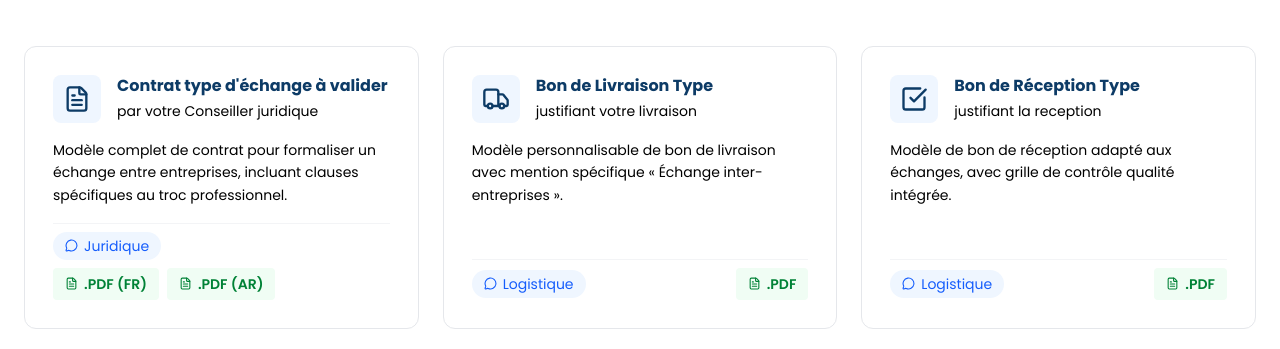
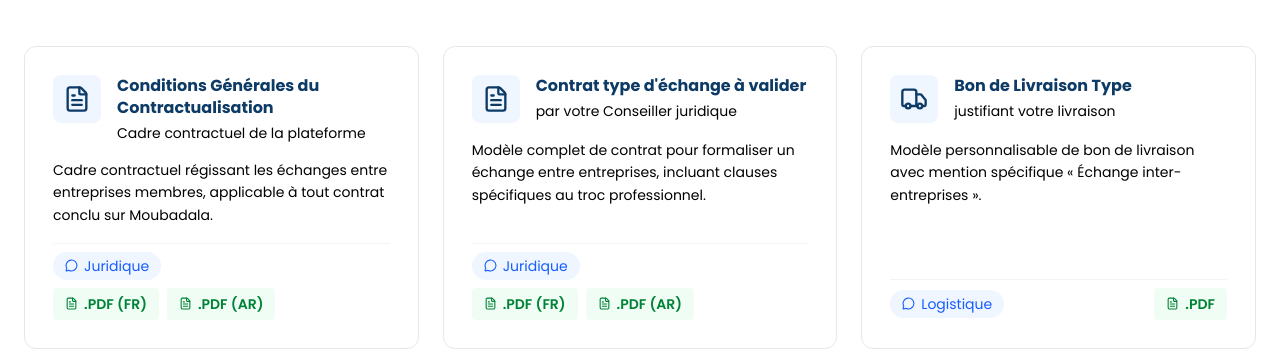
Before and after one commit to mouhcine7777/moubadala, a Next.js app: page /ressources-professionnelles in a window 1280 px wide. Shown: the part 471-820 px from the top of the page. Built offline with nearby package versions, Linux system fonts and the light colour scheme; no server answers.

Commit message:
first commit

```diff
--- a/app/(site)/ressources-professionnelles/page.tsx
+++ b/app/(site)/ressources-professionnelles/page.tsx
@@ -2,6 +2,19 @@ import Link from "next/link";
 import { FileText, Truck, CheckSquare, DollarSign, BookOpen, MessageCircle, ChevronRight } from "lucide-react";
 
 const resources = [
+  {
+    id: "conditions-generales",
+    icon: <FileText size={28} className="text-[#0D3B66]" />,
+    title: "Conditions Générales du Contractualisation",
+    subtitle: "Cadre contractuel de la plateforme",
+    description: "Cadre contractuel régissant les échanges entre entreprises membres, applicable à tout contrat conclu sur Moubadala.",
+    tag: "Juridique",
+    tagColor: "bg-blue-50 text-blue-600",
+    files: [
+      { label: ".PDF (FR)", href: "/ressources/cadre-contractuel.pdf", ext: "PDF" },
+      { label: ".PDF (AR)", href: "/ressources/cadre-contractuel-AR.pdf", ext: "PDF" },
+    ],
+  },
   {
     icon: <FileText size={28} className="text-[#0D3B66]" />,
     title: "Contrat type d'échange à valider",
@@ -125,7 +138,8 @@ export default function RessourcesPage() {
             {resources.map((res) => (
               <div
                 key={res.title}
-                className="border border-gray-200 rounded-xl p-7 hover:shadow-md transition-shadow flex flex-col gap-4"
+                id={res.id}
+                className="border border-gray-200 rounded-xl p-7 hover:shadow-md transition-shadow flex flex-col gap-4 scroll-mt-24"
               >
                 <div className="flex items-start gap-4">
                   <div className="w-12 h-12 rounded-lg bg-blue-50 flex items-center justify-center shrink-0">
--- a/app/dashboard/contracts/[id]/steps/Step8Signature.tsx
+++ b/app/dashboard/contracts/[id]/steps/Step8Signature.tsx
@@ -1,5 +1,6 @@
 'use client'
 import { useState } from 'react'
+import Link from 'next/link'
 import { CheckCircle2, FileSignature, Download } from 'lucide-react'
 import { sumPartyTotal } from '@/lib/contract-utils'
 
@@ -104,7 +105,19 @@ export default function Step8Signature({
           </label>
           <label className="flex items-start gap-2.5 text-sm text-[#0D3B66] cursor-pointer">
             <input type="checkbox" checked={checkCgu} onChange={e => setCheckCgu(e.target.checked)} className="mt-0.5" />
-            Je reconnais avoir lu et accepté les Conditions Générales du contractualisation.
+            <span>
+              Je reconnais avoir lu et accepté les{' '}
+              <Link
+                href="/ressources-professionnelles#conditions-generales"
+                target="_blank"
+                rel="noopener noreferrer"
+                onClick={e => e.stopPropagation()}
+                onMouseDown={e => e.stopPropagation()}
+                className="underline font-semibold hover:text-[#0a2f52]"
+              >
+                Conditions Générales du contractualisation
+              </Link>.
+            </span>
           </label>
         </div>
       )}
```
Also changed, not shown: 2 other files (tests, documents, lock files or other folders).
